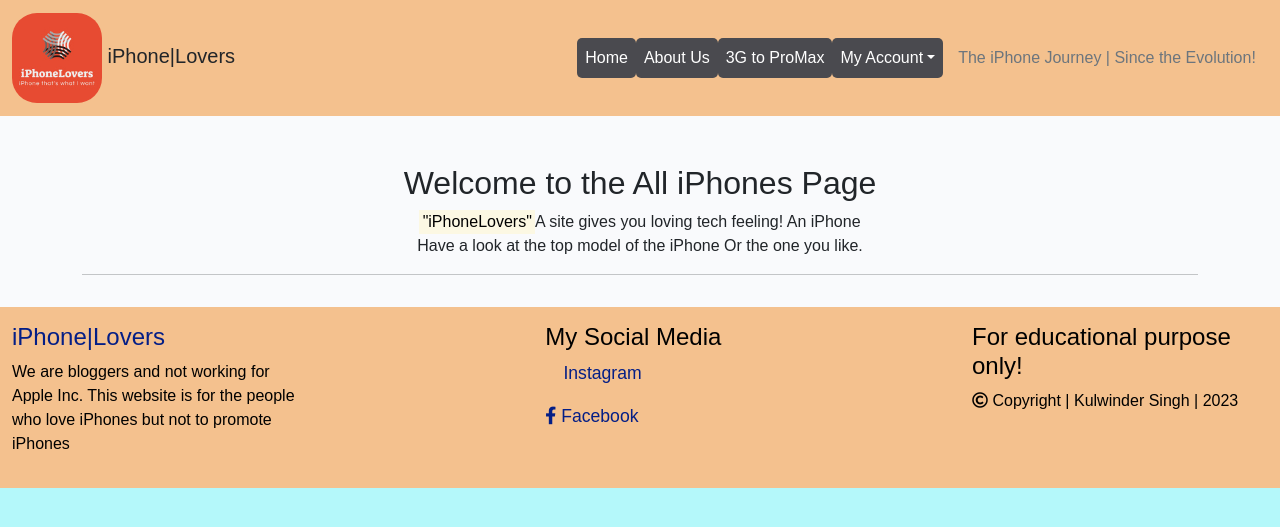
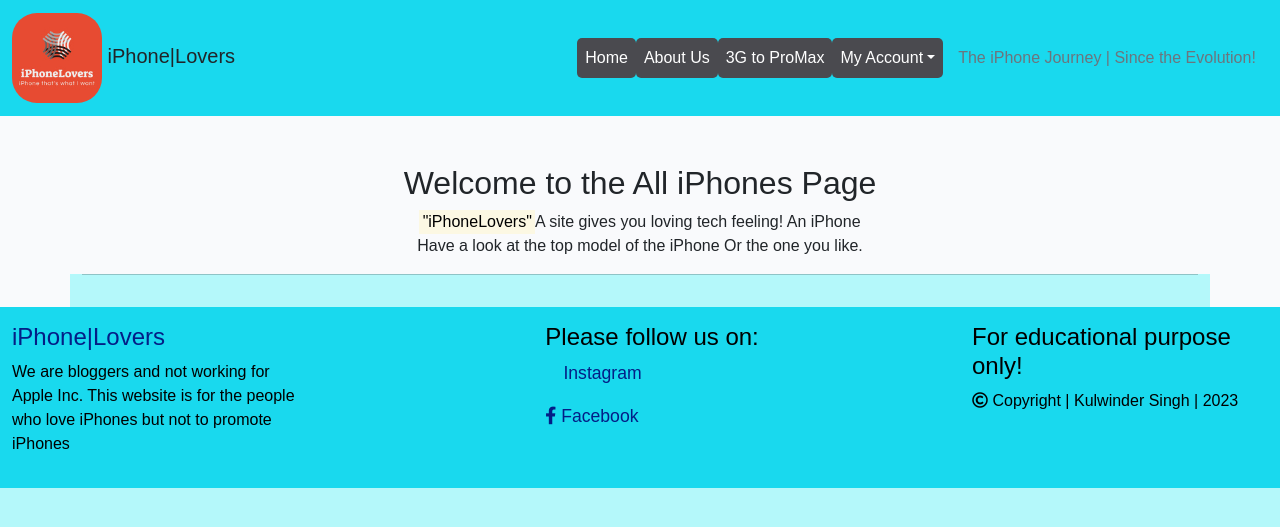
Before and after one commit to Mr-KulwinderSingh/IphoneLoversBlog, a Django app: page /all_models in a window 1280 px wide. Shown: the top 527 px of the page. Run offline with Django 3.2, Linux system fonts and the light colour scheme; some web fonts are replaced.

Commit message:
Update the styles in the css file to change and match the color of the pages

```diff
--- a/static/css/style.css
+++ b/static/css/style.css
@@ -22,7 +22,7 @@ body {
 }
 
 .navbar {
-    background-color: #f4c18e;
+    background-color: #19d9ee;
 }
 
 .nav-link:hover {
@@ -33,7 +33,7 @@ body {
 .nav-item {
     border-radius: 5px;
     background-color: #4A4A4F;
-    color: rgb(0, 0, 0);
+
 }
 .navbar-text {
     color: rgb(0, 0, 0);
@@ -53,9 +53,14 @@ body {
     color: #4A4A4F;
 }
 
-.home-pg {
-    background-color: #acf9f9;
+.home-pg,
+#hero-section,
+#post-description,
+.threegtopromax {
+    background-color: #b4f8fa;
 }
+
+
 
 .red-o {
     color: #E84610;
@@ -206,6 +211,8 @@ body {
 }
 
 
+/* --------About Page _------------*/
+
 .main-col,
 #about {
     background-color: #b4f8fa;
@@ -233,7 +240,7 @@ body {
 
 
 footer {
-    background-color:#f4c18e ;
+    background-color:#19d9ee ;
     color: rgb(0, 0, 0);
 }
 
--- a/templates/all_models.html
+++ b/templates/all_models.html
@@ -2,12 +2,12 @@
 {% load static %}
 {% block content %}
 <!-- All Blog enteries -->
-<section id="3gtoproMax">
+<section id="three-gtopromax">
     <h2 class="text-center mt-5">Welcome to the All iPhones Page</h2>
     <p class="text-center"> <mark>"iPhoneLovers"</mark>A site gives you loving tech feeling! An iPhone<br>Have a look at the top model of the iPhone Or the one you like.</p>
     <div class="text-center">
     </div>
-    <div class="container">
+    <div class="container threegtopromax">
         <hr>
         <div class="row">
             <div class="col-12 mt-3 left">
--- a/templates/base.html
+++ b/templates/base.html
@@ -108,7 +108,7 @@
                     </p>
                 </div>
                 <div class="col-md-3 offset-md-2">
-                    <h4>My Social Media</h4>
+                    <h4>Please follow us on:</h4>
                     <p><a href="https://www.instagram.com/" target="_blank" rel="noopener"
                         aria-label="Go to my lnstagram"><i class="fa-brands fa-instagram"></i><span>
                             Instagram</span></a></p>
@@ -125,11 +125,18 @@
     </footer>
 
     <script>
+        let messages = document.getElementsByClassName("msg");
+        if (messages.length) {
+            messages = Array.from(messages);
+            messages.forEach(message => {
+                let alert = new bootstrap.Alert(message);
+            });
         setTimeout(function() {
             let messages = document.getElementById("msg");
             let alert = new bootstrap.Alert(messages);
             alert.close();
         }, 1500);
+    }
     </script>
 </body>
 
```
Also changed, not shown: templates/post_detail.html (+5 -10 lines).
